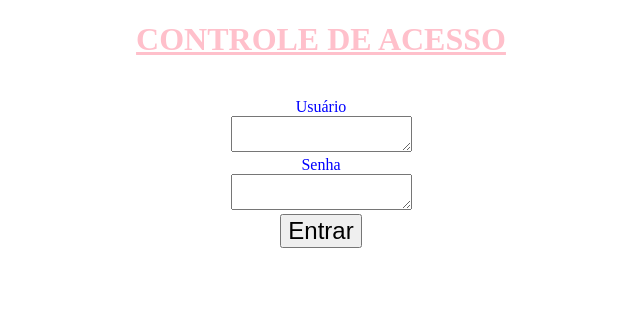
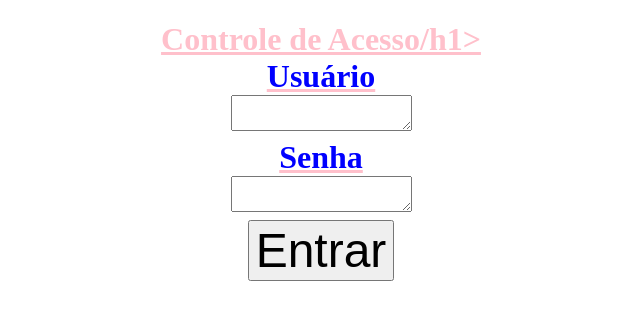
Before and after one commit to hlsistema/web, a plain HTML site: page index.html in a window 1280 px wide. Shown: the whole page, without its empty margins (319-959 px from the left). Drawn offline with Linux system fonts and the light colour scheme.

Commit message:
Update index.html

```diff
--- a/index.html
+++ b/index.html
@@ -6,7 +6,7 @@
 
 <body>
     <title>Sistema de Gestão - GA</title>
-    <h1>CONTROLE DE ACESSO</h1>
+    <h1>Controle de Acesso/h1>
 <!--Área de informação-->
 </head>
     <br>
```
